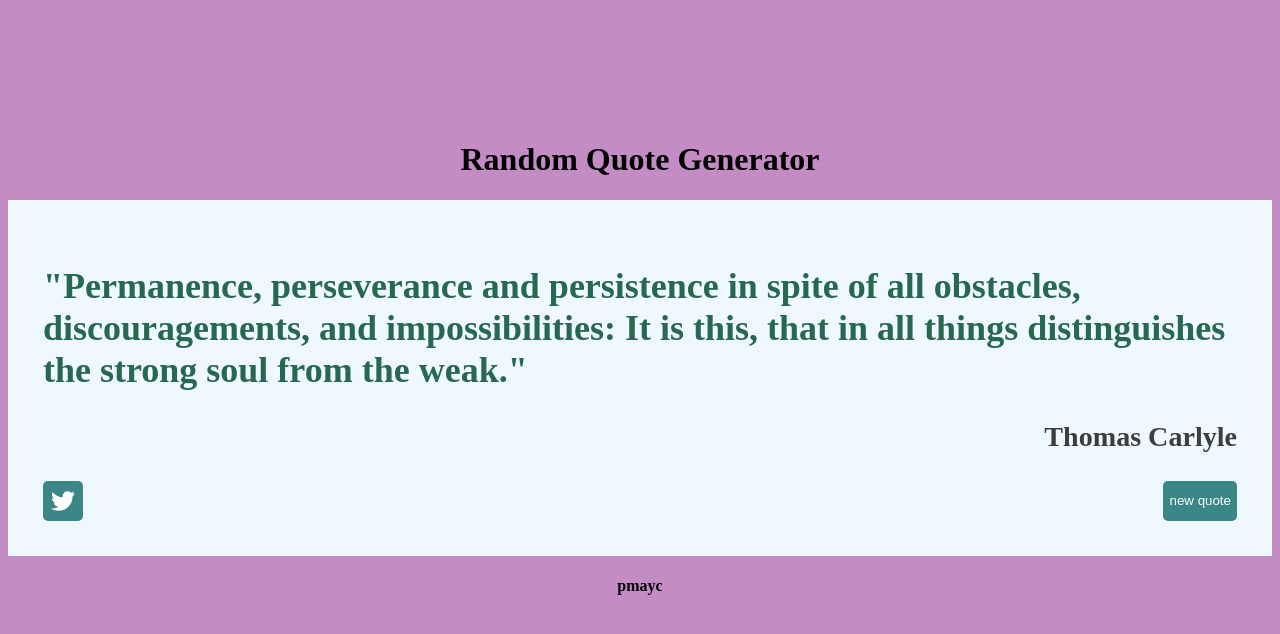
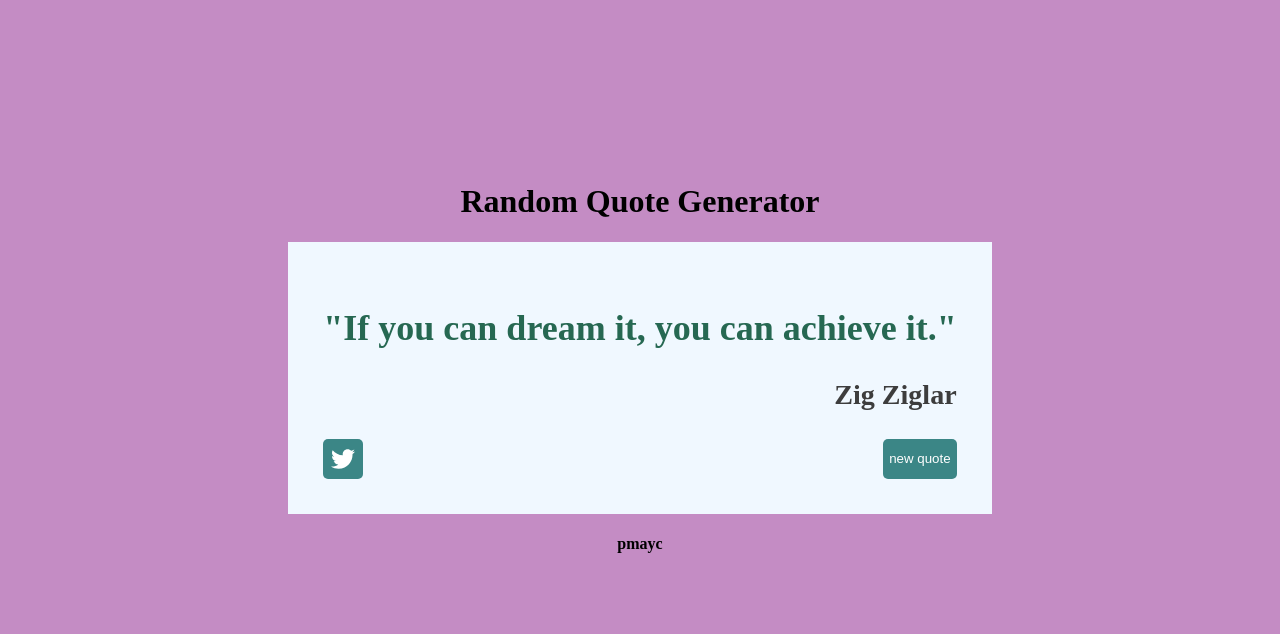
Before and after one commit to pmaycomia/random-quote-machine, a React (Create React App) app: page / in a window 1280 px wide. Shown: the top 634 px of the page. Built offline with nearby package versions, Linux system fonts and the light colour scheme.

Commit message:
Get new quote upon clicking new-quote button

```diff
--- a/src/App.js
+++ b/src/App.js
@@ -1,18 +1,15 @@
+import React, { useState } from 'react'
 import './App.css'
 import {FaTwitter} from "react-icons/fa"
 import QuotesList from './QuotesList.json'
 
-let randomizer = Math.floor(Math.random() * 10);
-let firstQuote = QuotesList[randomizer].quote
-let firstAuthor = QuotesList[randomizer].author
+
 
 const Text = (props) => {
   return (
-
       <h2 id="text">
         "{props.quote}"
       </h2>
-
   )
 }
 
@@ -24,27 +21,40 @@ const Author = (props) => {
   )
 }
 
-function App() {
+function RandomQuotes() {
+
+  const [random, setRandom] = useState(0);
+  let randomizer;
+  let randQuote = QuotesList[random].quote
+  let randAuthor = QuotesList[random].author
+
+
+  const nextQuoteClick = () => {
+    randomizer = () => Math.floor(Math.random() * QuotesList.length)
+    setRandom(randomizer)
+    console.log(random);
+    //how can I randomize without repeating previous number?
+  }
+
   return (
-
     <div className="container">
       <h1>Random Quote Generator</h1>
 
       <div id="quote-box">
-        <Text quote={firstQuote} />
-        <Author author={firstAuthor} />
+        <Text quote={randQuote} />
+        <Author author={randAuthor} />
         <div className="bottom-spaceout">
-          <a id="tweet-quote"><FaTwitter/ > </a>
-          <button id="new-quote">new quote</button>
+          <a href="https://www.twitter.com" id="tweet-quote"><FaTwitter/ > </a>
+          <button onClick={nextQuoteClick} id="new-quote">new quote</button>
         </div>
+      </div>
 
-
-      </div>
       <div className="footer">
         <h4>pmayc</h4>
       </div>
+
     </div>
   );
 }
 
-export default App;
+export default RandomQuotes;
```
